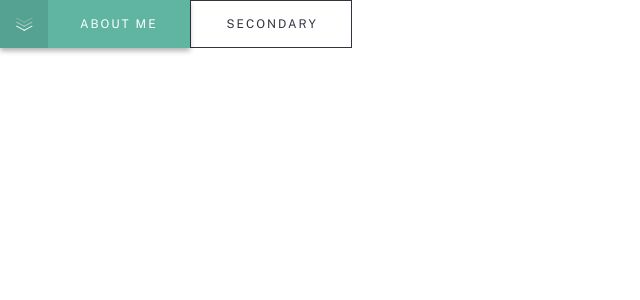
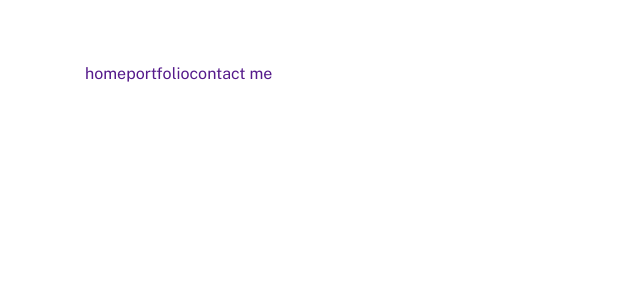
Before and after one commit to andriy-koz/minimalist-portfolio-website, a Next.js app: page / in a window 1280 px wide. Shown: the top 300 px of the page, without its empty margins (0-640 px from the left). Built offline with nearby package versions, Linux system fonts and the light colour scheme; a web font is replaced by a local one.

Commit message:
starting home page

```diff
--- /dev/null
+++ b/components/Navbar/index.js
@@ -0,0 +1,16 @@
+import styles from '../../styles/Navbar.module.scss';
+import Link from 'next/link';
+
+const Navbar = () => {
+  return (
+    <nav className={`container ${styles.navbar}`}>
+      <div className={styles.links}>
+        <Link href=''>home</Link>
+        <Link href=''>portfolio</Link>
+        <Link href=''>contact me</Link>
+      </div>
+    </nav>
+  );
+};
+
+export default Navbar;
--- a/pages/index.js
+++ b/pages/index.js
@@ -1,11 +1,5 @@
-import ButtonPrimary from '../components/ButtonPrimary';
-import ButtonSecondary from '../components/ButtonSecondary';
+import Navbar from '../components/Navbar';
 
 export default function Home() {
-  return (
-    <div>
-      <ButtonPrimary>about me</ButtonPrimary>
-      <ButtonSecondary>secondary</ButtonSecondary>
-    </div>
-  );
+  return <Navbar />;
 }
--- a/styles/ButtonPrimary.module.scss
+++ b/styles/ButtonPrimary.module.scss
@@ -2,7 +2,6 @@
 
 .btn-primary {
   &:hover {
-    cursor: pointer;
     background-color: $cyan;
     .stroke-one,
     .stroke-two,
--- a/styles/ButtonSecondary.module.scss
+++ b/styles/ButtonSecondary.module.scss
@@ -7,3 +7,8 @@
   color: $grayish-blue;
   background-color: #fff;
 }
+
+.btn-secondary:hover {
+  background-color: $grayish-blue;
+  color: $background-gray;
+}
--- /dev/null
+++ b/styles/Navbar.module.scss
@@ -0,0 +1,10 @@
+.navbar {
+  height: 32px;
+  margin-top: 64px;
+}
+
+.links {
+  a {
+    text-decoration: none;
+  }
+}
--- a/styles/globals.scss
+++ b/styles/globals.scss
@@ -50,3 +50,12 @@ button {
   padding-right: 32px;
   height: 48px;
 }
+
+button:hover {
+  cursor: pointer;
+}
+
+.container {
+  max-width: 1110px;
+  margin: 0 auto;
+}
```
Also changed, not shown: components/UI/ButtonPrimary.js (renamed from components/ButtonPrimary.js), components/UI/ButtonSecondary.js (renamed from components/ButtonSecondary.js).
